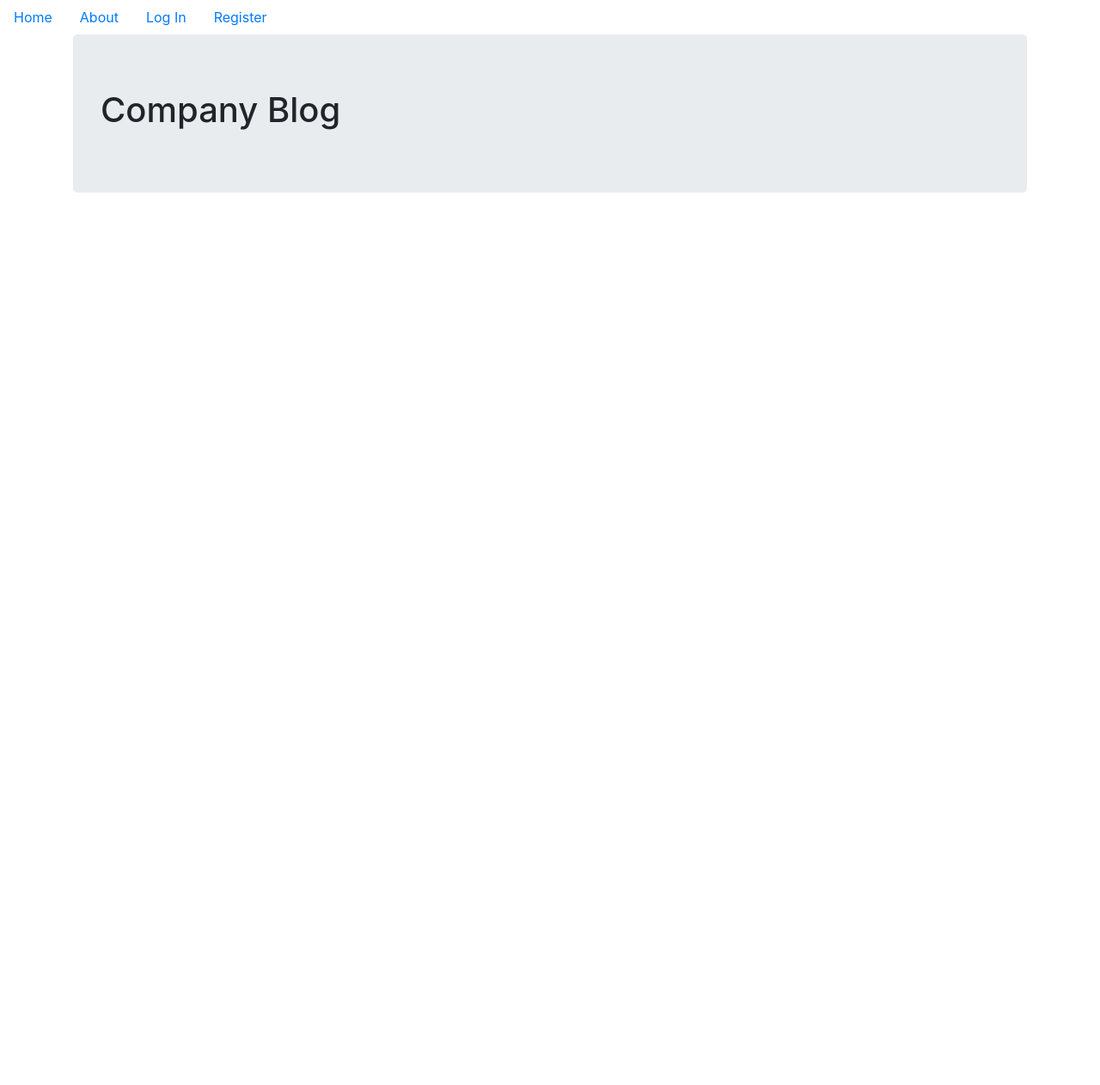
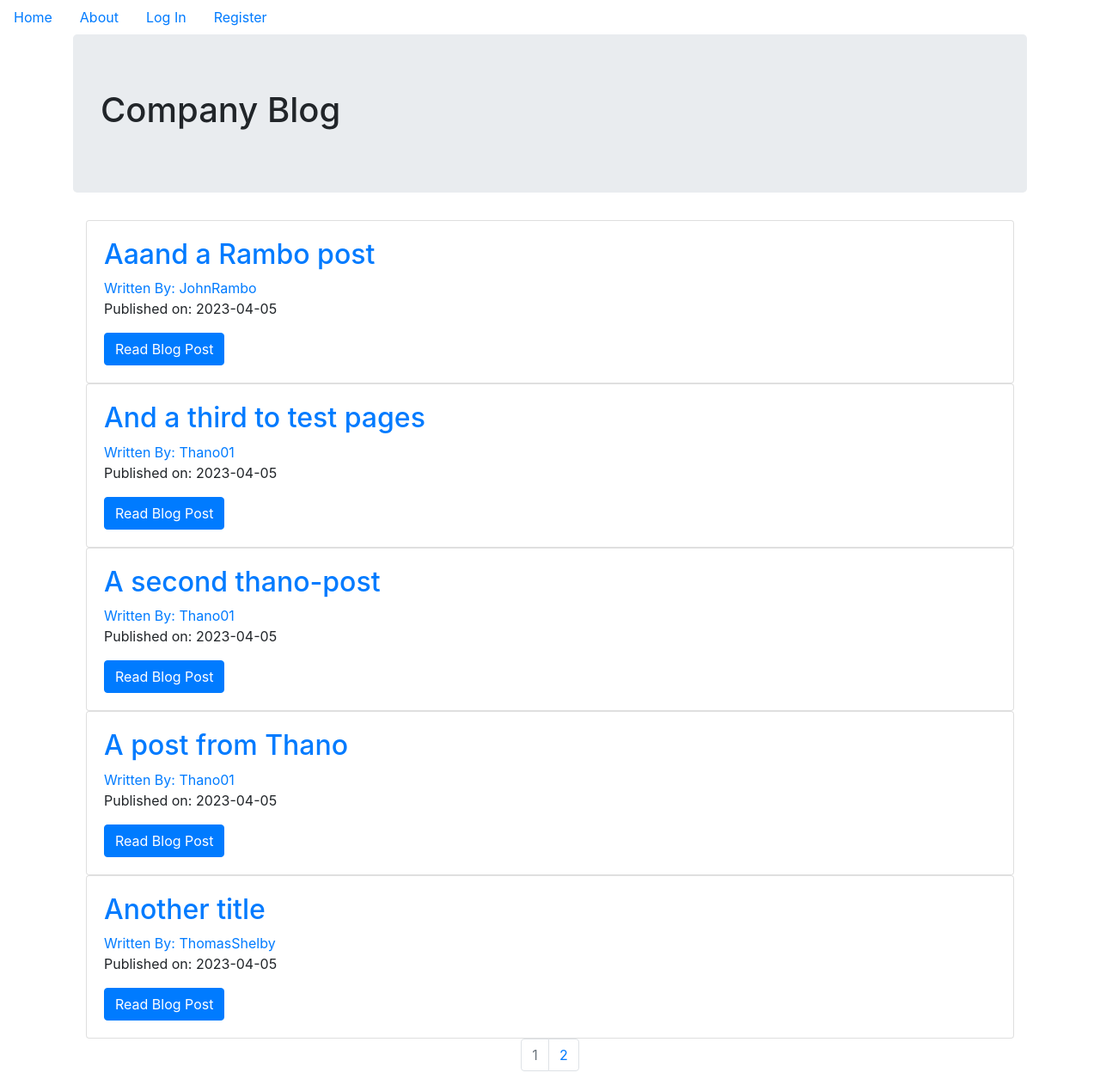
Before and after one commit to Maagnitude/social-company-blog, a Flask app: page / in a window 1280 px wide. Shown: the whole page at 86% size. Before the commit the page ends 224 px from the top, so only its background shows below. Run offline with Flask 3, Linux system fonts and the light colour scheme; some libraries are stand-ins or nearby versions.

Commit message:
feat: posts shown in homepage. fix: some bugs.

```diff
--- a/companyblog/__init__.py
+++ b/companyblog/__init__.py
@@ -29,11 +29,11 @@ login_manager.login_view = 'users.login'
 ##########################################
 
 from companyblog.core.views import core
-from companyblog.error_pages.handlers import error_pages
 from companyblog.users.views import users
 from companyblog.blog_posts.views import blog_posts
+from companyblog.error_pages.handlers import error_pages
 
 app.register_blueprint(core)
-app.register_blueprint(error_pages)
 app.register_blueprint(users)
 app.register_blueprint(blog_posts)
+app.register_blueprint(error_pages)
--- a/companyblog/blog_posts/views.py
+++ b/companyblog/blog_posts/views.py
@@ -52,8 +52,8 @@ def update(blog_post_id):
 
     if form.validate_on_submit():
 
-        blog_post.title = form.title.data,
-        blog_post.text = form.text.data,
+        blog_post.title = form.title.data
+        blog_post.text = form.text.data
         db.session.commit()
         flash('Blog Post Updated!')
         return redirect(url_for('blog_posts.blog_post', blog_post_id=blog_post.id))
--- a/companyblog/core/views.py
+++ b/companyblog/core/views.py
@@ -1,11 +1,14 @@
 # core/views.py
 from flask import render_template, request, Blueprint
+from companyblog.models import BlogPost
 
 core = Blueprint('core', __name__)
 
 @core.route('/')
 def index():
-    return render_template('index.html')
+    page = request.args.get('page', 1, type=int)
+    blog_posts = BlogPost.query.order_by(BlogPost.date.desc()).paginate(page=page, per_page=5)
+    return render_template('index.html', blog_posts=blog_posts)
 
 @core.route('/info')
 def info():
--- a/companyblog/templates/base.html
+++ b/companyblog/templates/base.html
@@ -25,7 +25,7 @@
                 <a href="{{url_for('users.account')}}">Account</a>
             </li>
             <li class="nav-link">
-                <a href="{{url_for('users.logout')}}">Create Post</a>
+                <a href="{{url_for('blog_posts.create_post')}}">Create Post</a>
             </li>
         {% else %}
             <li class="nav-link">
--- a/companyblog/templates/create_post.html
+++ b/companyblog/templates/create_post.html
@@ -12,7 +12,7 @@
                 {{form.text(class="form-control form-control-lg")}}
             </div>
             <div class="form-group">
-                {{form.submit(class="btn btn-outline-info")
+                {{form.submit(class="btn btn-outline-info")}}
             </div>
         </form>
     </div>
--- a/companyblog/templates/index.html
+++ b/companyblog/templates/index.html
@@ -3,4 +3,31 @@
     <div class="jumbotron">
         <h1>Company Blog</h1>
     </div>
+    <div class="container">
+        {% for post in blog_posts.items %}
+            <div class="card">
+                <div class="card-body">
+                    <h2><a class="card-title" href="{{url_for('blog_posts.blog_post', blog_post_id=post.id)}}">{{post.title}}</a></h2>
+                    <a href="{{url_for('users.user_posts', username=post.author.username)}}">Written By: {{post.author.username}}</a>
+                    <p>Published on: {{post.date.strftime('%Y-%m-%d')}}</p>
+                    <a class="btn btn-primary" href="{{url_for('blog_posts.blog_post', blog_post_id=post.id)}}">Read Blog Post</a>
+                </div>
+            </div>
+        {% endfor %}
+    </div>
+    <nav aria-label="Page Navigation example">
+        <ul class="pagination justify-content-center">
+            {% for page_num in blog_posts.iter_pages(left_edge=1, right_edge=1, left_current=1, right_current=2) %}
+                {% if blog_posts.page == page_num %}
+                    <li class="page-item disabled">
+                        <a class="page-link" href="{{url_for('core.index', page=page_num)}}">{{page_num}}</a>
+                    </li>
+                {% else %}
+                <li class="page-item">
+                    <a class="page-link" href="{{url_for('core.index', page=page_num)}}">{{page_num}}</a>
+                </li>
+                {% endif %}
+            {% endfor %}
+        </ul>
+    </nav>
 {% endblock %}
--- a/companyblog/templates/user_blog_post.html
+++ b/companyblog/templates/user_blog_post.html
@@ -10,9 +10,9 @@
         </div>
 
 
-    {% for post in blog_post.items %}
+    {% for post in blog_posts.items %}
         <h2><a href="{{url_for('blog_posts.blog_post', blog_post_id=post.id)}}">{{post.title}}</a></h2>
-        Written By: <a href="{{url_for('users.user_post', username=post.author.username)}}">{{post.author.username}}/</a>
+        Written By: <a href="{{url_for('users.user_posts', username=post.author.username)}}">{{post.author.username}}/</a>
         <p class="text-muted">Published on: {{post.date.strftime("%Y-%m-%d")}}</p>
         <br>
         <p>{{post.text}}</p>
--- a/companyblog/users/views.py
+++ b/companyblog/users/views.py
@@ -89,4 +89,4 @@ def user_posts(username):
     user = User.query.filter_by(username=username).first_or_404()
     blog_posts = BlogPost.query.filter_by(author=user).order_by(BlogPost.date.desc()).paginate(page=page, per_page=5)
 
-    return render_template('user_blog_posts.html', blog_posts=blog_posts, user=user)
+    return render_template('user_blog_post.html', blog_posts=blog_posts, user=user)
```
Also changed, not shown: companyblog/data.sqlite.
